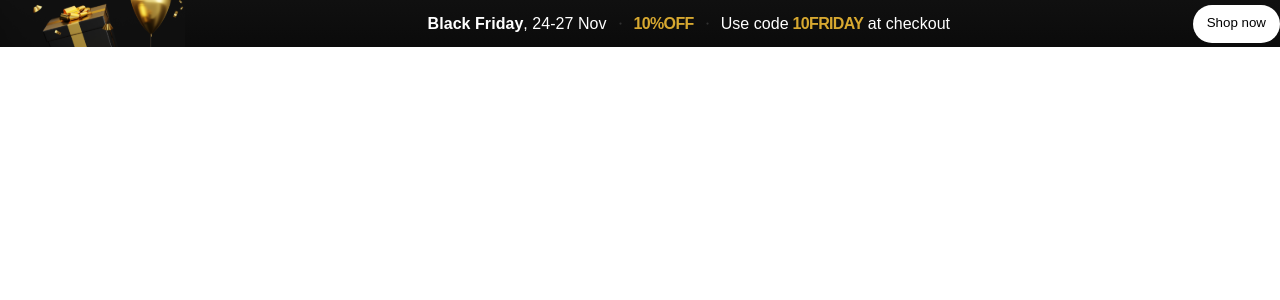
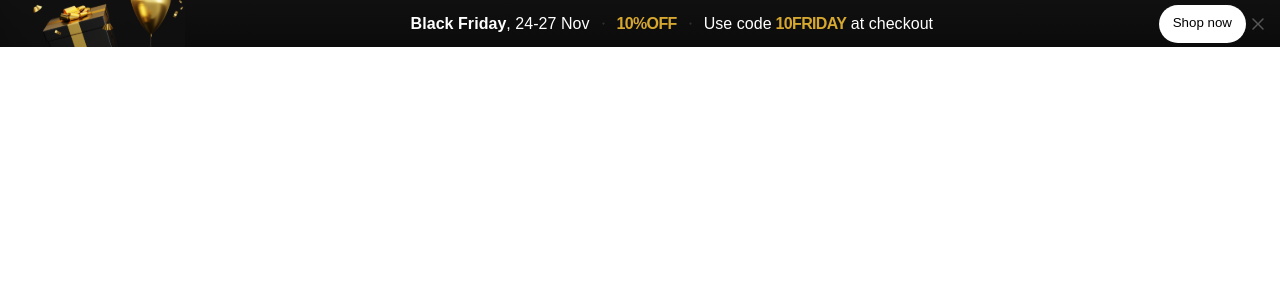
Before and after one commit to bogdankhamelyuk/tangem-mock, an Angular app: page / in a window 1280 px wide. Shown: the top 300 px of the page. Built offline with nearby package versions, Linux system fonts and the light colour scheme.

Commit message:
finished top bar for desktops

```diff
--- a/src/app/top-bar/top-bar.component.css
+++ b/src/app/top-bar/top-bar.component.css
@@ -20,27 +20,30 @@
     justify-content: center;
     align-items: center;
 }
+.close{
+    width: 24;
+    height: 24;
+    cursor: pointer;
+}
 .dot{
     width: 3px;
     height: 3px;
 }
 .button-container {
+   display: flex;
+   margin-right: 10px; /*to avoid vert scroller closing component*/
+}
+.shop-button {
     max-width: 115px;
     height: 38px;
     flex-shrink: 0;
     border-radius: 100px;
     background: #FFF;
-
-}
-.shop-button {
-    width: 100%;
-    height: 100%;
     border: none;
-    border-radius: inherit;
-    background: transparent;
     cursor: pointer;
     display: flex;
     padding: 10px 14px;
+    align-items: center;
     align-items: flex-start;
     gap: 10px;
 }
@@ -80,13 +83,11 @@
 @media (max-width: 1727px) and (min-width: 834px) {
     .logo-image {
         width: 185px;
-
     }
 }
 /* for phones */
 @media (max-width: 833px) and (orientation: portrait) {
     .logo-image {
         width: 159px;
-
     }
 }
--- a/src/app/top-bar/top-bar.component.html
+++ b/src/app/top-bar/top-bar.component.html
@@ -13,6 +13,6 @@
     </div>
     <div class="button-container">
         <button class="shop-button">Shop now</button>
-        <img src="../../assets/dot.svg" alt="Logo" class="dot">
+        <img src="../../assets/Close.svg" alt="Logo" class="close">
     </div>
 </div>
```
